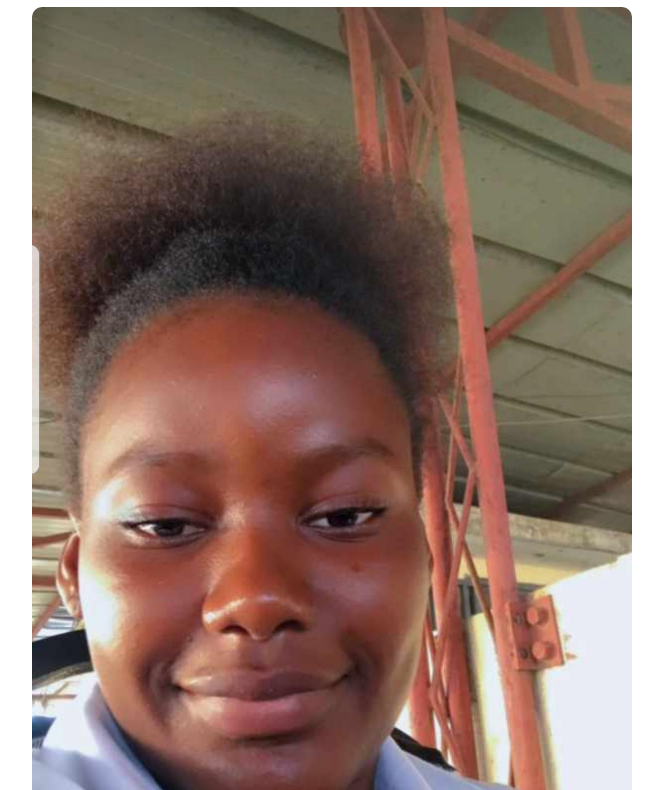
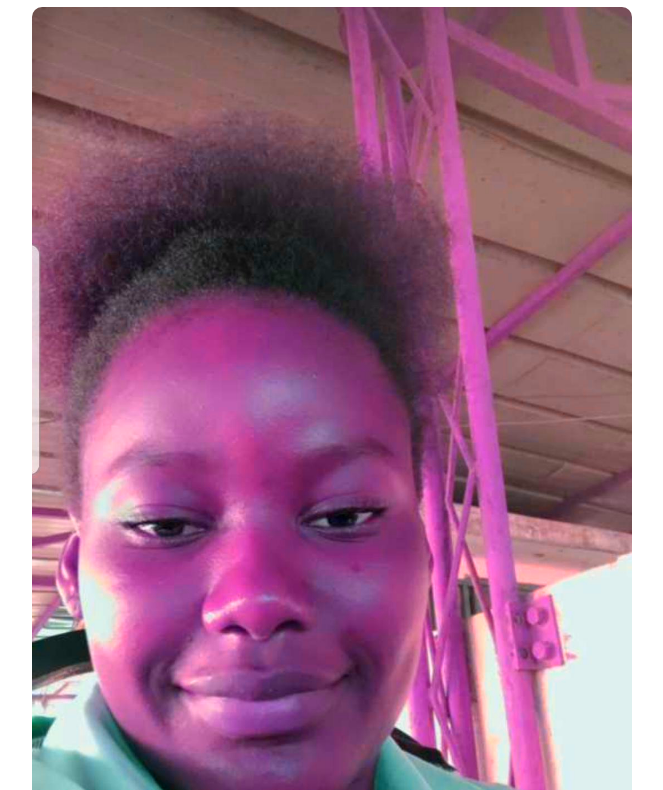
Before and after one commit to Ghostboy8/achi.git.io, a plain HTML site: page index.html in a window 1280 px wide. Shown: the part 138-928 px from the top of the page, without its empty margins (308-971 px from the left). Drawn offline with Linux system fonts and the light colour scheme.

Commit message:
Update index.html

```diff
--- a/index.html
+++ b/index.html
@@ -4,6 +4,7 @@
     <meta charset="UTF-8">
     <meta name="viewport" content="width=device-width, initial-scale=1.0">
     <title>Joyeux Anniversaire ACHI</title>
+
     <style>
         body {
             font-family: Arial, sans-serif;
@@ -18,11 +19,18 @@
             margin: 2rem auto;
             background-color: #fff;
             box-shadow: 0 0 10px rgba(0,0,0,0.1);
+            border-radius: 10px;
         }
         img {
             max-width: 100%;
             height: auto;
             border-radius: 10px;
+            filter: hue-rotate(300deg) saturate(1.5);
+            transition: transform 0.5s ease, box-shadow 0.5s ease;
+        }
+        img:hover {
+            transform: scale(1.05);
+            box-shadow: 0 0 20px rgba(255, 20, 147, 0.8);
         }
         h1, p {
             color: #333;
```
